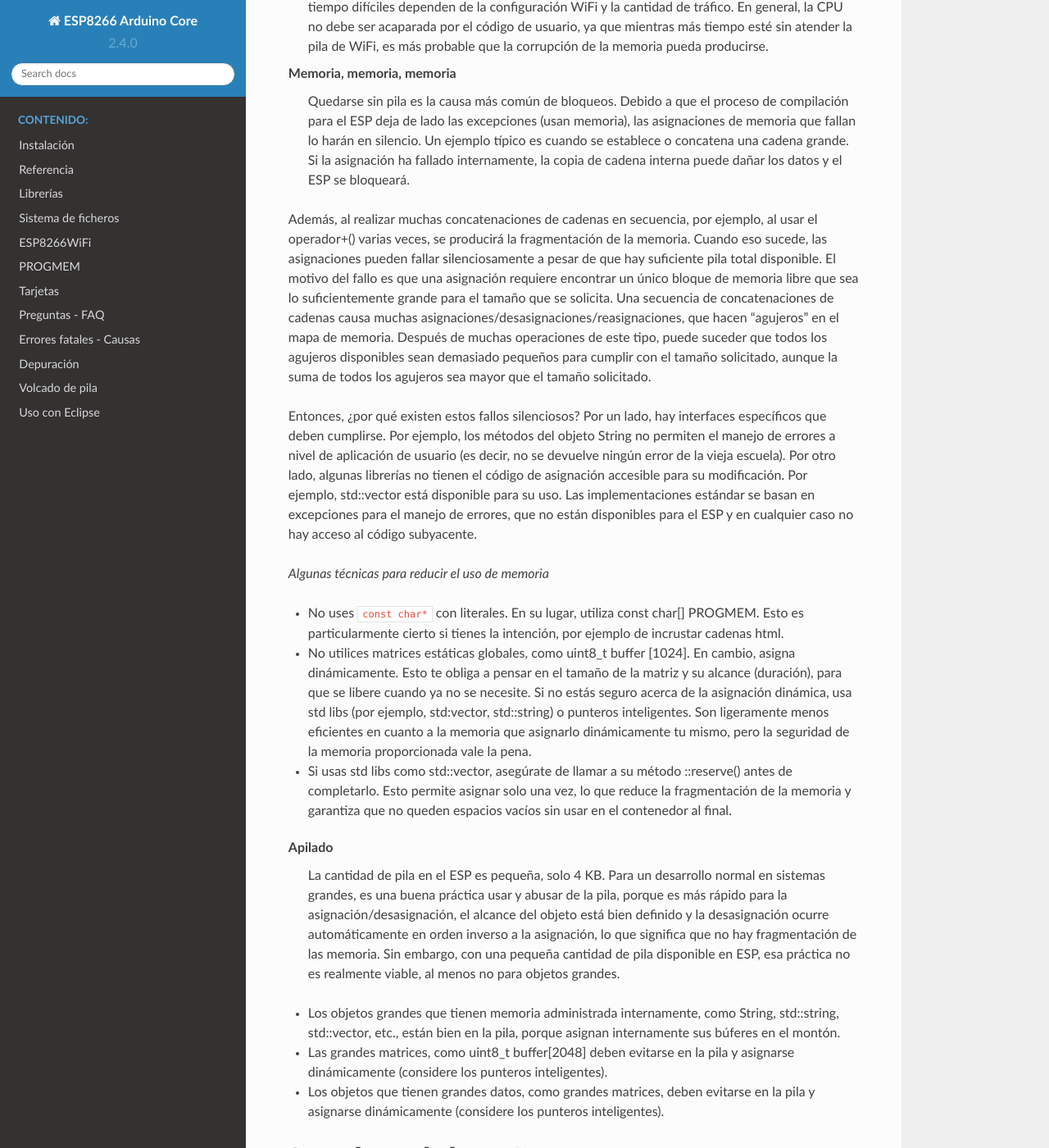
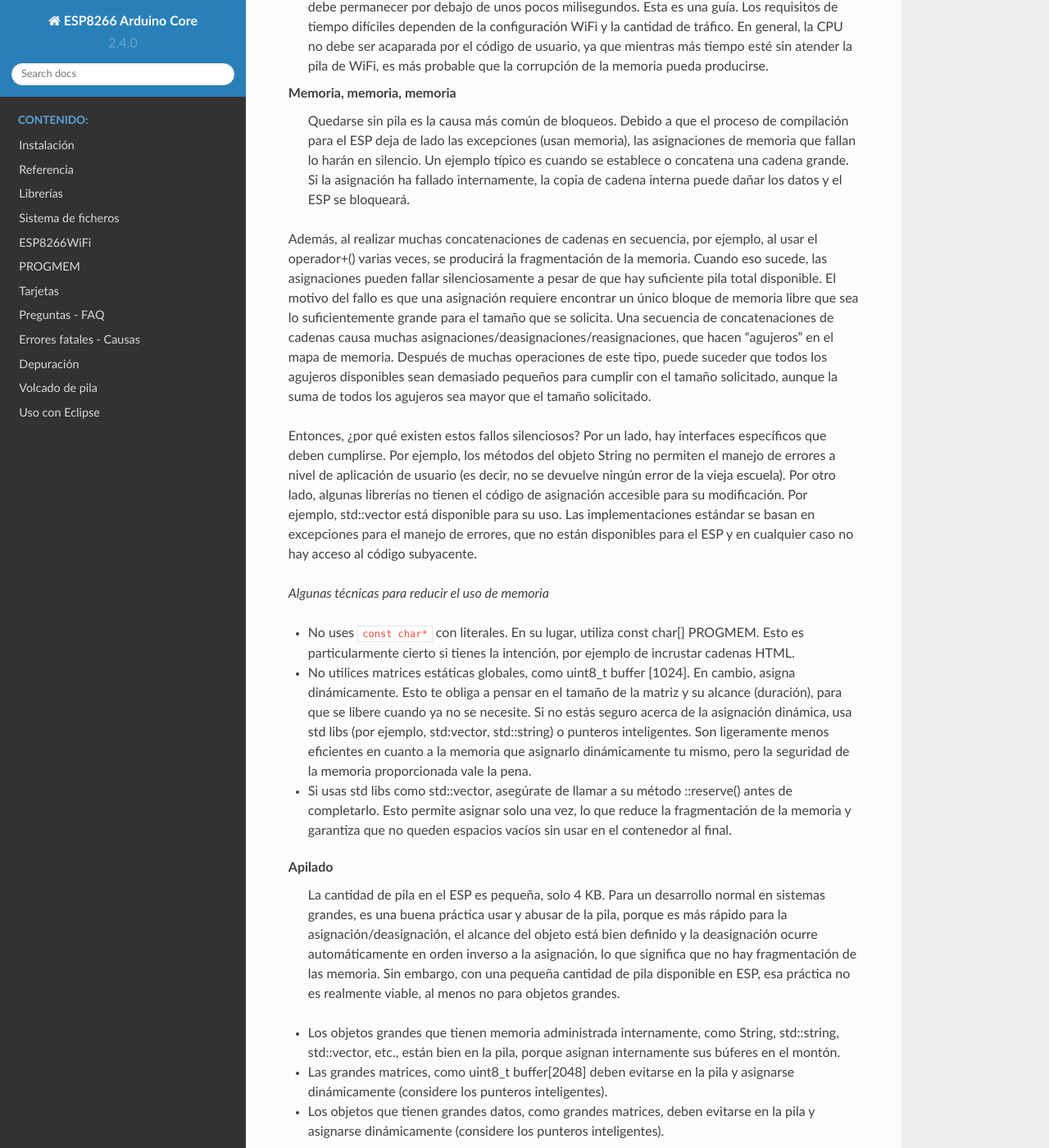
Before and after one commit to lrmoreno007/ESP8266-Arduino-Spanish, a Sphinx documentation site: the page built from doc/faq/a02-my-esp-crashes.rst, in a window 1280 px wide and 1400 px high, scrolled down 7047 px. Shown: the whole window at 82% size. Built offline with Sphinx 7.4.7 and the Read the Docs theme 2.0.0, drawn with Linux system fonts in a browser that asks for light colours; pages that are not in the unit, such as notebooks, are missing from menus; some of the changed text lies outside the part shown.

Commit message:
Update a02-my-esp-crashes.rst

```diff
--- a/doc/faq/a02-my-esp-crashes.rst
+++ b/doc/faq/a02-my-esp-crashes.rst
@@ -164,20 +164,20 @@
 Memoria, memoria, memoria
    Quedarse sin pila es la causa más común de bloqueos. Debido a que el proceso de compilación para el ESP deja de lado las excepciones (usan memoria), las asignaciones de memoria que fallan lo harán en silencio. Un ejemplo típico es cuando se establece o concatena una cadena grande. Si la asignación ha fallado internamente, la copia de cadena interna puede dañar los datos y el ESP se bloqueará.
 
-Además, al realizar muchas concatenaciones de cadenas en secuencia, por ejemplo, al usar el operador+() varias veces, se producirá la fragmentación de la memoria. Cuando eso sucede, las asignaciones pueden fallar silenciosamente a pesar de que hay suficiente pila total disponible. El motivo del fallo es que una asignación requiere encontrar un único bloque de memoria libre que sea lo suficientemente grande para el tamaño que se solicita. Una secuencia de concatenaciones de cadenas causa muchas asignaciones/desasignaciones/reasignaciones, que hacen "agujeros" en el mapa de memoria. Después de muchas operaciones de este tipo, puede suceder que todos los agujeros disponibles sean demasiado pequeños para cumplir con el tamaño solicitado, aunque la suma de todos los agujeros sea mayor que el tamaño solicitado.
+Además, al realizar muchas concatenaciones de cadenas en secuencia, por ejemplo, al usar el operador+() varias veces, se producirá la fragmentación de la memoria. Cuando eso sucede, las asignaciones pueden fallar silenciosamente a pesar de que hay suficiente pila total disponible. El motivo del fallo es que una asignación requiere encontrar un único bloque de memoria libre que sea lo suficientemente grande para el tamaño que se solicita. Una secuencia de concatenaciones de cadenas causa muchas asignaciones/deasignaciones/reasignaciones, que hacen "agujeros" en el mapa de memoria. Después de muchas operaciones de este tipo, puede suceder que todos los agujeros disponibles sean demasiado pequeños para cumplir con el tamaño solicitado, aunque la suma de todos los agujeros sea mayor que el tamaño solicitado.
 
 Entonces, ¿por qué existen estos fallos silenciosos? Por un lado, hay interfaces específicos que deben cumplirse. Por ejemplo, los métodos del objeto String no permiten el manejo de errores a nivel de aplicación de usuario (es decir, no se devuelve ningún error de la vieja escuela). Por otro lado, algunas librerías no tienen el código de asignación accesible para su modificación. Por ejemplo, std::vector está disponible para su uso. Las implementaciones estándar se basan en excepciones para el manejo de errores, que no están disponibles para el ESP y en cualquier caso no hay acceso al código subyacente.
 
 *Algunas técnicas para reducir el uso de memoria*
 
-* No uses ``const char*`` con literales. En su lugar, utiliza const char[] PROGMEM. Esto es particularmente cierto si tienes la intención, por ejemplo de incrustar cadenas html.
+* No uses ``const char*`` con literales. En su lugar, utiliza const char[] PROGMEM. Esto es particularmente cierto si tienes la intención, por ejemplo de incrustar cadenas HTML.
 
 * No utilices matrices estáticas globales, como uint8_t buffer [1024]. En cambio, asigna dinámicamente. Esto te obliga a pensar en el tamaño de la matriz y su alcance (duración), para que se libere cuando ya no se necesite. Si no estás seguro acerca de la asignación dinámica, usa std libs (por ejemplo, std:vector, std::string) o punteros inteligentes. Son ligeramente menos eficientes en cuanto a la memoria que asignarlo dinámicamente tu mismo, pero la seguridad de la memoria proporcionada vale la pena.
 
 * Si usas std libs como std::vector, asegúrate de llamar a su método ::reserve() antes de completarlo. Esto permite asignar solo una vez, lo que reduce la fragmentación de la memoria y garantiza que no queden espacios vacíos sin usar en el contenedor al final.
 
 Apilado
-   La cantidad de pila en el ESP es pequeña, solo 4 KB. Para un desarrollo normal en sistemas grandes, es una buena práctica usar y abusar de la pila, porque es más rápido para la asignación/desasignación, el alcance del objeto está bien definido y la desasignación ocurre automáticamente en orden inverso a la asignación, lo que significa que no hay fragmentación de las memoria. Sin embargo, con una pequeña cantidad de pila disponible en ESP, esa práctica no es realmente viable, al menos no para objetos grandes.
+   La cantidad de pila en el ESP es pequeña, solo 4 KB. Para un desarrollo normal en sistemas grandes, es una buena práctica usar y abusar de la pila, porque es más rápido para la asignación/deasignación, el alcance del objeto está bien definido y la deasignación ocurre automáticamente en orden inverso a la asignación, lo que significa que no hay fragmentación de las memoria. Sin embargo, con una pequeña cantidad de pila disponible en ESP, esa práctica no es realmente viable, al menos no para objetos grandes.
 
 * Los objetos grandes que tienen memoria administrada internamente, como String, std::string, std::vector, etc., están bien en la pila, porque asignan internamente sus búferes en el montón.
 
```
Also changed, not shown: other parts of doc/faq/a02-my-esp-crashes.rst (+6 -6 lines).
